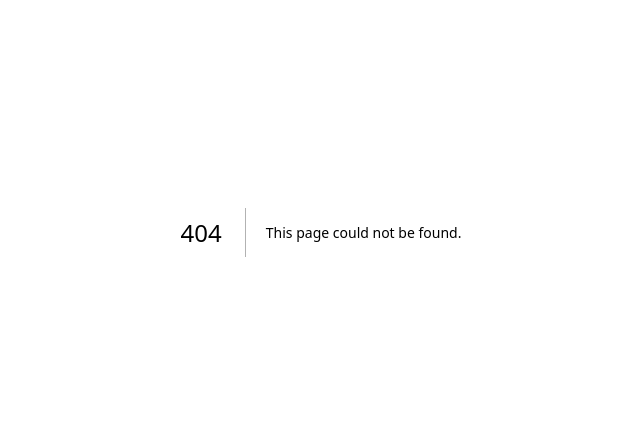
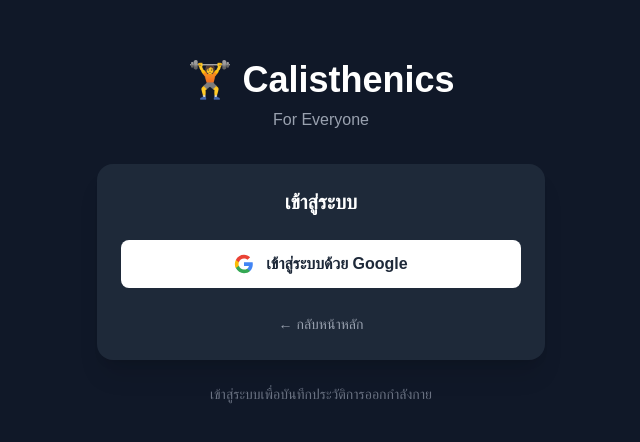
Before and after one commit to kiwabc123/calisthenicsForEveryOne, a Next.js app: page /login in a window 1280 px wide. Before the commit this address had no page. Shown: the part 168-610 px from the top of the page, without its empty margins (319-959 px from the left). Built offline with nearby package versions, Linux system fonts and the light colour scheme; no server answers.

Commit message:
feat: implement authentication context and user menu for login functionality

```diff
--- a/src/app/layout.tsx
+++ b/src/app/layout.tsx
@@ -2,6 +2,7 @@
 import { Geist, Geist_Mono } from "next/font/google";
 import "./globals.css";
 import ServiceWorkerRegister from "@/components/ServiceWorkerRegister";
+import { AuthProvider } from "@/contexts/AuthContext";
 
 const geistSans = Geist({
   variable: "--font-geist-sans",
@@ -47,8 +48,10 @@
       className={`${geistSans.variable} ${geistMono.variable} h-full antialiased`}
     >
       <body className="min-h-full flex flex-col">
-        <ServiceWorkerRegister />
-        {children}
+        <AuthProvider>
+          <ServiceWorkerRegister />
+          {children}
+        </AuthProvider>
       </body>
     </html>
   );
--- /dev/null
+++ b/src/app/login/page.tsx
@@ -0,0 +1,109 @@
+'use client';
+
+import { useAuth } from '@/contexts/AuthContext';
+import { useRouter } from 'next/navigation';
+import { useEffect, useState } from 'react';
+
+export default function LoginPage() {
+  const { user, loading, signInWithGoogle } = useAuth();
+  const router = useRouter();
+  const [error, setError] = useState<string | null>(null);
+  const [isSigningIn, setIsSigningIn] = useState(false);
+
+  useEffect(() => {
+    if (!loading && user) {
+      router.push('/');
+    }
+  }, [user, loading, router]);
+
+  const handleGoogleSignIn = async () => {
+    setError(null);
+    setIsSigningIn(true);
+    try {
+      await signInWithGoogle();
+      router.push('/');
+    } catch (err) {
+      setError('เกิดข้อผิดพลาดในการเข้าสู่ระบบ กรุณาลองใหม่');
+      console.error(err);
+    } finally {
+      setIsSigningIn(false);
+    }
+  };
+
+  if (loading) {
+    return (
+      <div className="min-h-screen bg-gray-900 flex items-center justify-center">
+        <div className="animate-spin rounded-full h-12 w-12 border-b-2 border-blue-500"></div>
+      </div>
+    );
+  }
+
+  return (
+    <div className="min-h-screen bg-gray-900 flex flex-col items-center justify-center p-4">
+      <div className="w-full max-w-md">
+        {/* Logo / Title */}
+        <div className="text-center mb-8">
+          <h1 className="text-4xl font-bold text-white mb-2">🏋️ Calisthenics</h1>
+          <p className="text-gray-400">For Everyone</p>
+        </div>
+
+        {/* Login Card */}
+        <div className="bg-gray-800 rounded-2xl p-6 shadow-xl">
+          <h2 className="text-xl font-semibold text-white text-center mb-6">
+            เข้าสู่ระบบ
+          </h2>
+
+          {error && (
+            <div className="bg-red-500/20 border border-red-500 text-red-300 px-4 py-3 rounded-lg mb-4 text-sm">
+              {error}
+            </div>
+          )}
+
+          <button
+            onClick={handleGoogleSignIn}
+            disabled={isSigningIn}
+            className="w-full flex items-center justify-center gap-3 bg-white hover:bg-gray-100 text-gray-800 font-semibold py-3 px-4 rounded-lg transition-colors disabled:opacity-50 disabled:cursor-not-allowed"
+          >
+            {isSigningIn ? (
+              <div className="animate-spin rounded-full h-5 w-5 border-b-2 border-gray-800"></div>
+            ) : (
+              <svg className="w-5 h-5" viewBox="0 0 24 24">
+                <path
+                  fill="#4285F4"
+                  d="M22.56 12.25c0-.78-.07-1.53-.2-2.25H12v4.26h5.92c-.26 1.37-1.04 2.53-2.21 3.31v2.77h3.57c2.08-1.92 3.28-4.74 3.28-8.09z"
+                />
+                <path
+                  fill="#34A853"
+                  d="M12 23c2.97 0 5.46-.98 7.28-2.66l-3.57-2.77c-.98.66-2.23 1.06-3.71 1.06-2.86 0-5.29-1.93-6.16-4.53H2.18v2.84C3.99 20.53 7.7 23 12 23z"
+                />
+                <path
+                  fill="#FBBC05"
+                  d="M5.84 14.09c-.22-.66-.35-1.36-.35-2.09s.13-1.43.35-2.09V7.07H2.18C1.43 8.55 1 10.22 1 12s.43 3.45 1.18 4.93l2.85-2.22.81-.62z"
+                />
+                <path
+                  fill="#EA4335"
+                  d="M12 5.38c1.62 0 3.06.56 4.21 1.64l3.15-3.15C17.45 2.09 14.97 1 12 1 7.7 1 3.99 3.47 2.18 7.07l3.66 2.84c.87-2.6 3.3-4.53 6.16-4.53z"
+                />
+              </svg>
+            )}
+            <span>{isSigningIn ? 'กำลังเข้าสู่ระบบ...' : 'เข้าสู่ระบบด้วย Google'}</span>
+          </button>
+
+          <div className="mt-6 text-center">
+            <button
+              onClick={() => router.push('/')}
+              className="text-gray-400 hover:text-white text-sm transition-colors"
+            >
+              ← กลับหน้าหลัก
+            </button>
+          </div>
+        </div>
+
+        {/* Info */}
+        <p className="text-gray-500 text-center text-sm mt-6">
+          เข้าสู่ระบบเพื่อบันทึกประวัติการออกกำลังกาย
+        </p>
+      </div>
+    </div>
+  );
+}
--- a/src/app/page.tsx
+++ b/src/app/page.tsx
@@ -11,6 +11,7 @@
   type LucideIcon
 } from "lucide-react";
 import MuscleMap from "@/components/MuscleMap";
+import UserMenu from "@/components/UserMenu";
 
 const exercises: {
   id: string;
@@ -104,6 +105,11 @@
         <div className="absolute inset-0 bg-[radial-gradient(ellipse_at_top,_var(--tw-gradient-stops))] from-indigo-500/10 via-transparent to-transparent" />
         <div className="absolute top-0 left-1/4 w-96 h-96 bg-purple-500/10 rounded-full blur-3xl" />
         <div className="absolute bottom-0 right-1/4 w-96 h-96 bg-cyan-500/10 rounded-full blur-3xl" />
+
+        {/* User Menu - top right */}
+        <div className="absolute top-4 right-4 z-20">
+          <UserMenu />
+        </div>
 
         <div className="max-w-6xl mx-auto px-4 text-center relative z-10">
           <div className="inline-flex items-center justify-center p-4 bg-gradient-to-br from-indigo-500/20 to-purple-500/20 rounded-2xl border border-indigo-500/30 mb-6">
--- /dev/null
+++ b/src/components/UserMenu.tsx
@@ -0,0 +1,86 @@
+'use client';
+
+import { useAuth } from '@/contexts/AuthContext';
+import { useState, useRef, useEffect } from 'react';
+import Link from 'next/link';
+import { LogIn, LogOut, User } from 'lucide-react';
+
+export default function UserMenu() {
+  const { user, loading, signOut } = useAuth();
+  const [showMenu, setShowMenu] = useState(false);
+  const menuRef = useRef<HTMLDivElement>(null);
+
+  useEffect(() => {
+    function handleClickOutside(event: MouseEvent) {
+      if (menuRef.current && !menuRef.current.contains(event.target as Node)) {
+        setShowMenu(false);
+      }
+    }
+    document.addEventListener('mousedown', handleClickOutside);
+    return () => document.removeEventListener('mousedown', handleClickOutside);
+  }, []);
+
+  const handleSignOut = async () => {
+    try {
+      await signOut();
+      setShowMenu(false);
+    } catch (error) {
+      console.error('Error signing out:', error);
+    }
+  };
+
+  if (loading) {
+    return (
+      <div className="w-10 h-10 rounded-full bg-gray-700 animate-pulse" />
+    );
+  }
+
+  if (!user) {
+    return (
+      <Link
+        href="/login"
+        className="flex items-center gap-2 px-4 py-2 bg-blue-600 hover:bg-blue-700 text-white rounded-lg transition-colors text-sm font-medium"
+      >
+        <LogIn className="w-4 h-4" />
+        <span className="hidden sm:inline">เข้าสู่ระบบ</span>
+      </Link>
+    );
+  }
+
+  return (
+    <div className="relative" ref={menuRef}>
+      <button
+        onClick={() => setShowMenu(!showMenu)}
+        className="flex items-center gap-2 p-1 rounded-full hover:bg-gray-700/50 transition-colors"
+      >
+        {user.photoURL ? (
+          <img
+            src={user.photoURL}
+            alt={user.displayName || 'User'}
+            className="w-10 h-10 rounded-full border-2 border-gray-600"
+          />
+        ) : (
+          <div className="w-10 h-10 rounded-full bg-gray-700 flex items-center justify-center">
+            <User className="w-5 h-5 text-gray-400" />
+          </div>
+        )}
+      </button>
+
+      {showMenu && (
+        <div className="absolute right-0 top-12 bg-gray-800 border border-gray-700 rounded-xl shadow-xl overflow-hidden min-w-[200px] z-50">
+          <div className="px-4 py-3 border-b border-gray-700">
+            <p className="font-medium text-white truncate">{user.displayName}</p>
+            <p className="text-sm text-gray-400 truncate">{user.email}</p>
+          </div>
+          <button
+            onClick={handleSignOut}
+            className="w-full flex items-center gap-3 px-4 py-3 text-left hover:bg-gray-700/50 text-red-400 transition-colors"
+          >
+            <LogOut className="w-4 h-4" />
+            <span>ออกจากระบบ</span>
+          </button>
+        </div>
+      )}
+    </div>
+  );
+}
--- /dev/null
+++ b/src/contexts/AuthContext.tsx
@@ -0,0 +1,68 @@
+'use client';
+
+import { createContext, useContext, useEffect, useState, ReactNode } from 'react';
+import {
+  User,
+  signInWithPopup,
+  signOut as firebaseSignOut,
+  GoogleAuthProvider,
+  onAuthStateChanged
+} from 'firebase/auth';
+import { auth } from '@/lib/firebase';
+
+interface AuthContextType {
+  user: User | null;
+  loading: boolean;
+  signInWithGoogle: () => Promise<void>;
+  signOut: () => Promise<void>;
+}
+
+const AuthContext = createContext<AuthContextType | undefined>(undefined);
+
+const googleProvider = new GoogleAuthProvider();
+
+export function AuthProvider({ children }: { children: ReactNode }) {
+  const [user, setUser] = useState<User | null>(null);
+  const [loading, setLoading] = useState(true);
+
+  useEffect(() => {
+    const unsubscribe = onAuthStateChanged(auth, (user) => {
+      setUser(user);
+      setLoading(false);
+    });
+
+    return () => unsubscribe();
+  }, []);
+
+  const signInWithGoogle = async () => {
+    try {
+      await signInWithPopup(auth, googleProvider);
+    } catch (error) {
+      console.error('Error signing in with Google:', error);
+      throw error;
+    }
+  };
+
+  const signOut = async () => {
+    try {
+      await firebaseSignOut(auth);
+    } catch (error) {
+      console.error('Error signing out:', error);
+      throw error;
+    }
+  };
+
+  return (
+    <AuthContext.Provider value={{ user, loading, signInWithGoogle, signOut }}>
+      {children}
+    </AuthContext.Provider>
+  );
+}
+
+export function useAuth() {
+  const context = useContext(AuthContext);
+  if (context === undefined) {
+    throw new Error('useAuth must be used within an AuthProvider');
+  }
+  return context;
+}
```
